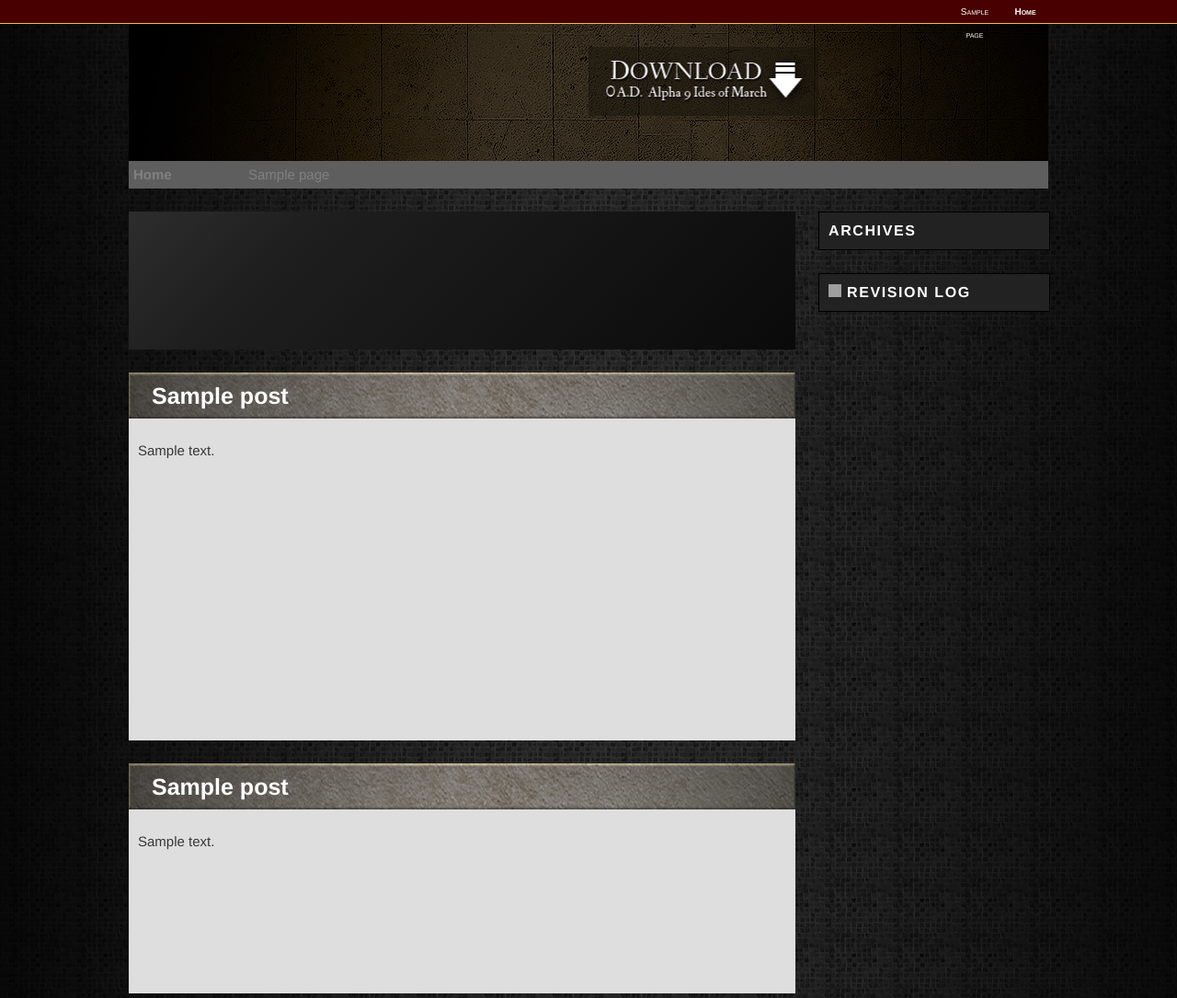
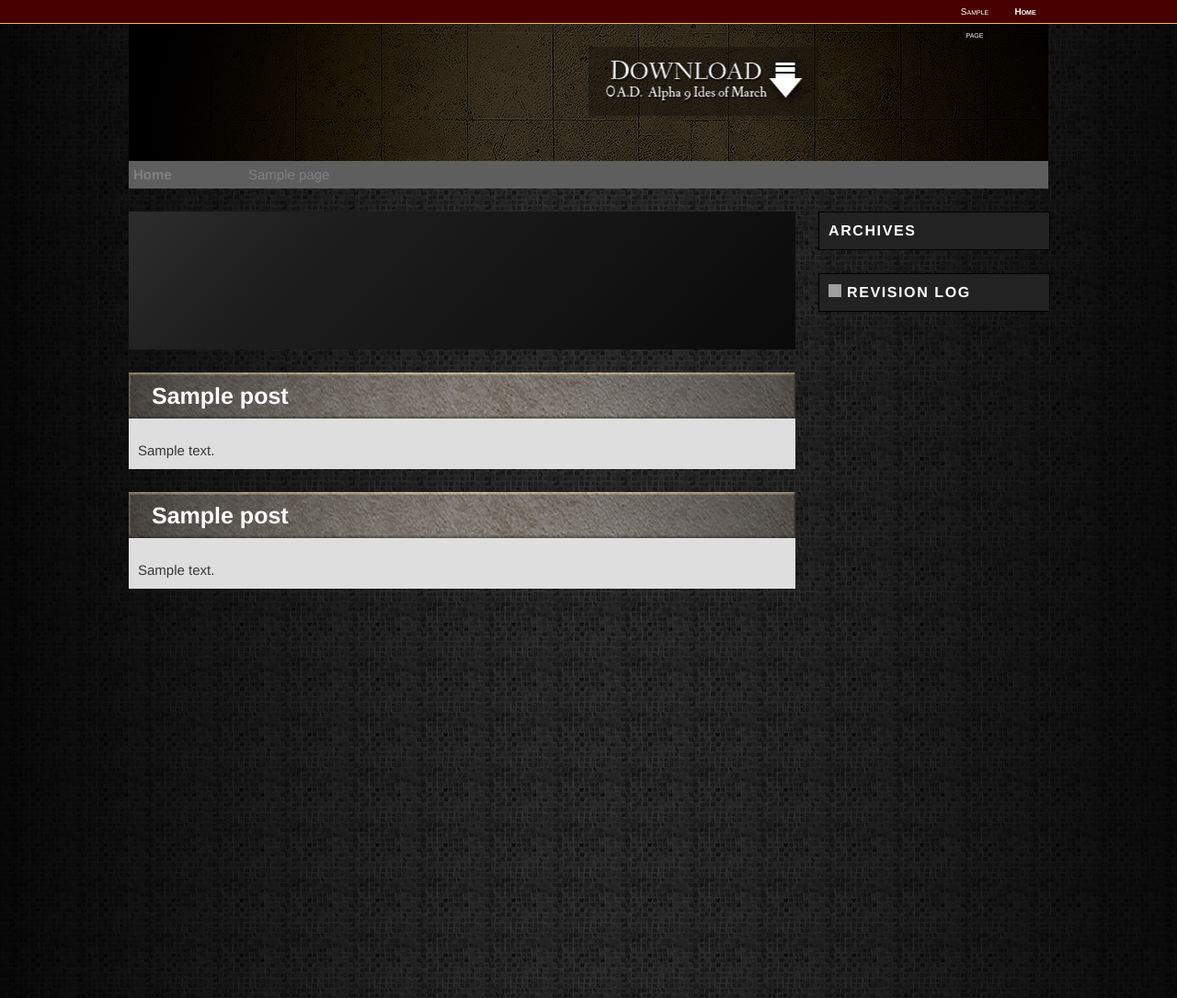
Before and after one commit to 0ad/play0ad.com, a WordPress theme: template theme/nova/front-page.php in a window 1280 px wide. Shown: the top 1085 px of the page at 92% size. Run offline with PHP 8.4 and a stand-in for WordPress, Linux system fonts and the light colour scheme; the site name, menu and one post (Sample post) are stand-ins, and other content is empty; some libraries are stand-ins or nearby versions; grey boxes are pictures that could not be loaded.

Commit message:
Updated some front-page display errors dealing with the news posts.

```diff
--- a/theme/nova/style.css
+++ b/theme/nova/style.css
@@ -95,7 +95,6 @@
 #latest-update {
     background-color: #DEDEDE;
     float: left;
-    height: 400px;
     margin-top: 25px;
     width: 725px;
 }
@@ -103,7 +102,6 @@
 #next-update {
     background-color: #DEDEDE;
     float: left;
-    height: 250px;
     margin-top: 25px;
     width: 725px;
 }
```
